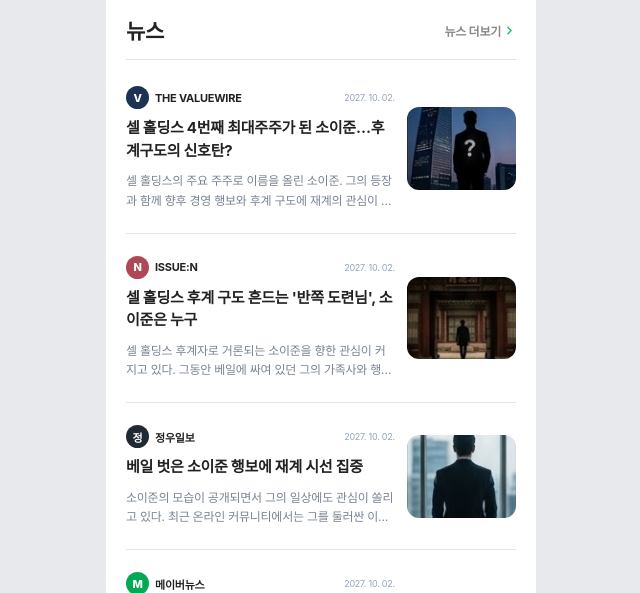
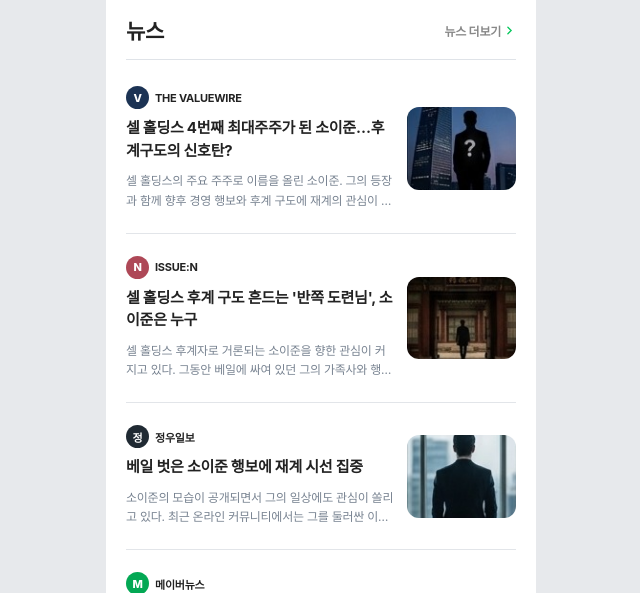
Before and after one commit to dbstngml95-ctrl/mever-portal-mockup, a plain HTML site: page index.html in a window 1280 px wide. Both pictures are taken after typing "Sample" into the empty fields and a click on the button 804 px from the left and 92 px from the top of the page. Shown: the part 207-800 px from the top of the page, without its empty margins (319-959 px from the left). Drawn offline with Linux system fonts and the light colour scheme.

Commit message:
Remove dates from news articles

```diff
--- a/index.html
+++ b/index.html
@@ -382,7 +382,7 @@
       <article class="sr-news-row">
         <div class="sr-news-thumb"><img src="mever-assets/thumb1.jpg" alt="셀 홀딩스 사옥 앞에 선 의문의 인물" /></div>
         <div class="sr-news-body">
-          <div class="sr-publisher"><span class="sr-publisher-badge" style="background:#1c3354">V</span><b>THE VALUEWIRE</b><time>2027. 10. 02.</time></div>
+          <div class="sr-publisher"><span class="sr-publisher-badge" style="background:#1c3354">V</span><b>THE VALUEWIRE</b></div>
           <p class="sr-news-headline">셀 홀딩스 4번째 최대주주가 된 <mark>소이준</mark>…후계구도의 신호탄?</p>
           <p class="sr-news-summary">셀 홀딩스의 주요 주주로 이름을 올린 소이준. 그의 등장과 함께 향후 경영 행보와 후계 구도에 재계의 관심이 모이고 있다.</p>
         </div>
@@ -390,7 +390,7 @@
       <article class="sr-news-row">
         <div class="sr-news-thumb"><img src="mever-assets/thumb2.jpg" alt="태양그룹 저택 대문으로 들어서는 인물" /></div>
         <div class="sr-news-body">
-          <div class="sr-publisher"><span class="sr-publisher-badge" style="background:#ae4857">N</span><b>ISSUE:N</b><time>2027. 10. 02.</time></div>
+          <div class="sr-publisher"><span class="sr-publisher-badge" style="background:#ae4857">N</span><b>ISSUE:N</b></div>
           <p class="sr-news-headline">셀 홀딩스 후계 구도 흔드는 '반쪽 도련님', <mark>소이준</mark>은 누구</p>
           <p class="sr-news-summary">셀 홀딩스 후계자로 거론되는 소이준을 향한 관심이 커지고 있다. 그동안 베일에 싸여 있던 그의 가족사와 행보가 다시 주목받고 있다.</p>
         </div>
@@ -398,7 +398,7 @@
       <article class="sr-news-row">
         <div class="sr-news-thumb"><img src="mever-assets/thumb3.jpg" alt="창밖 도심을 바라보는 남성의 뒷모습" /></div>
         <div class="sr-news-body">
-          <div class="sr-publisher"><span class="sr-publisher-badge" style="background:#202a33">정</span><b>정우일보</b><time>2027. 10. 02.</time></div>
+          <div class="sr-publisher"><span class="sr-publisher-badge" style="background:#202a33">정</span><b>정우일보</b></div>
           <p class="sr-news-headline">베일 벗은 <mark>소이준</mark> 행보에 재계 시선 집중</p>
           <p class="sr-news-summary">소이준의 모습이 공개되면서 그의 일상에도 관심이 쏠리고 있다. 최근 온라인 커뮤니티에서는 그를 둘러싼 이야기가 이어지고 있다.</p>
         </div>
@@ -406,7 +406,7 @@
       <article class="sr-news-row">
         <div class="sr-news-thumb"><img src="mever-assets/thumb4.jpg" alt="플래시 세례를 받는 소이준의 포토라인 등장" /></div>
         <div class="sr-news-body">
-          <div class="sr-publisher"><span class="sr-publisher-badge" style="background:#03a854">M</span><b>메이버뉴스</b><time>2027. 10. 02.</time></div>
+          <div class="sr-publisher"><span class="sr-publisher-badge" style="background:#03a854">M</span><b>메이버뉴스</b></div>
           <p class="sr-news-headline"><mark>소이준</mark>, 공식 석상 첫 등장…화제의 인물로 떠올라</p>
           <p class="sr-news-summary">공식 석상에 모습을 드러낸 소이준에게 취재진의 시선이 집중됐다. 셀 홀딩스의 향후 행보에도 관심이 이어지고 있다.</p>
         </div>
```
